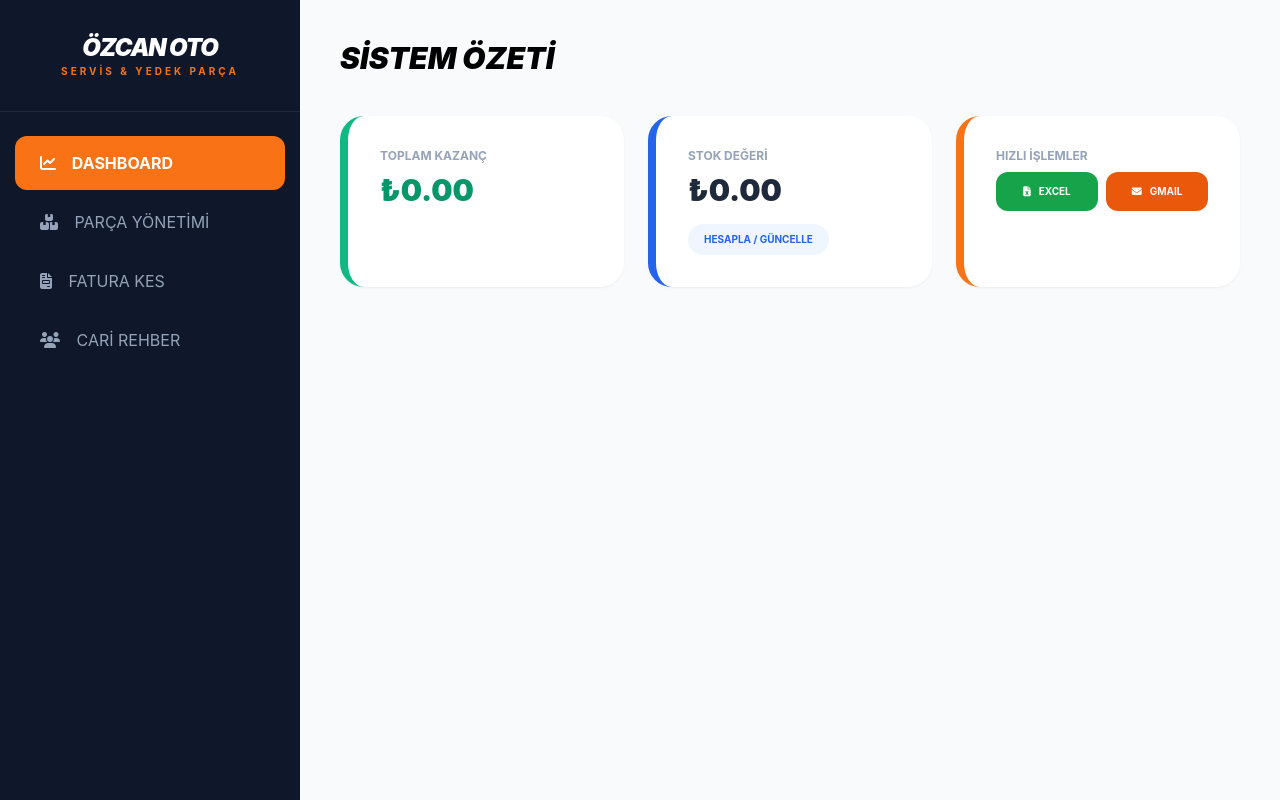
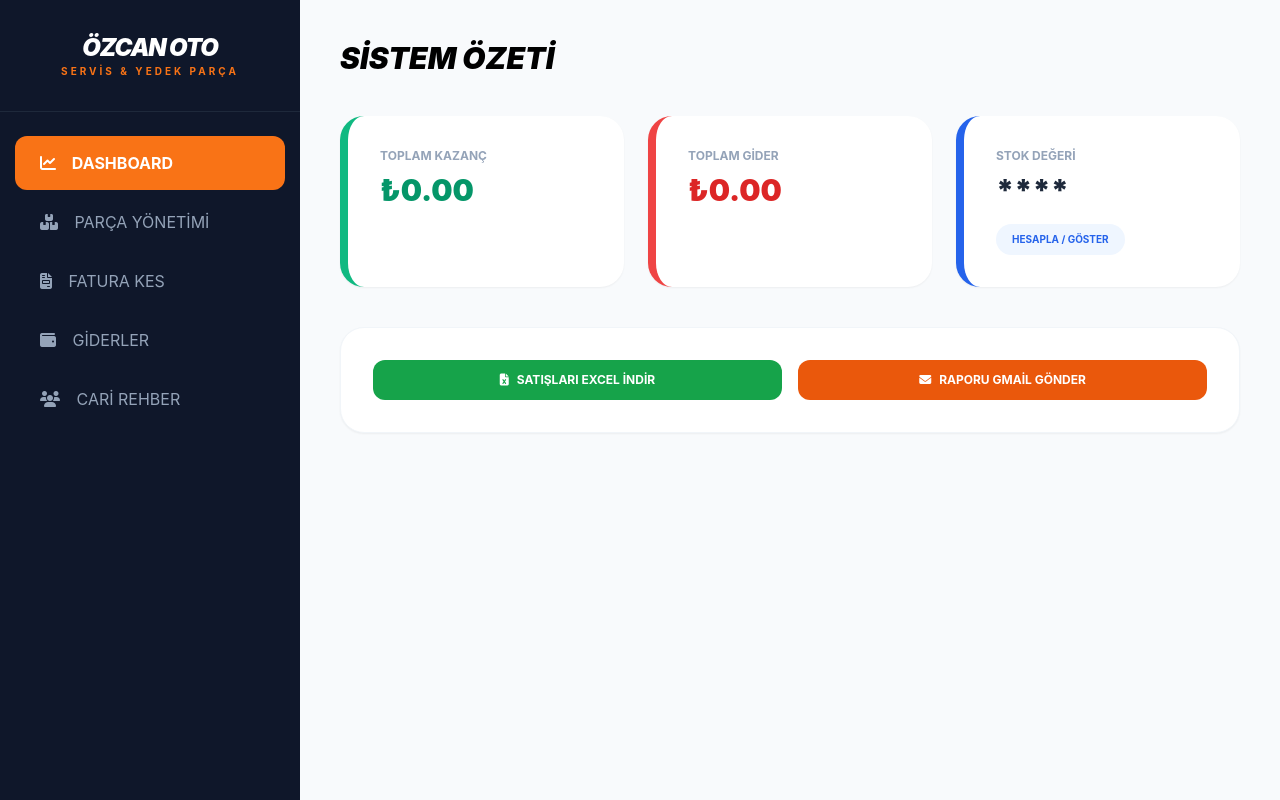
Before and after one commit to erdembctk01-stack/stok-takip-backend, a Flask app: page / in a window 1280 px wide. Run offline with Flask 3, Linux system fonts and the light colour scheme; data that the repository does not hold is empty; some libraries are stand-ins or nearby versions.

Commit message:
Update index.html

```diff
--- a/templates/index.html
+++ b/templates/index.html
@@ -27,6 +27,7 @@
             <div onclick="showPage('dashboard')" id="btn-dashboard" class="sidebar-link sidebar-active"><i class="fas fa-chart-line mr-3"></i> DASHBOARD</div>
             <div onclick="showPage('stok')" id="btn-stok" class="sidebar-link"><i class="fas fa-boxes mr-3"></i> PARÇA YÖNETİMİ</div>
             <div onclick="showPage('fatura')" id="btn-fatura" class="sidebar-link"><i class="fas fa-file-invoice mr-3"></i> FATURA KES</div>
+            <div onclick="showPage('gider')" id="btn-gider" class="sidebar-link"><i class="fas fa-wallet mr-3"></i> GİDERLER</div>
             <div onclick="showPage('cari')" id="btn-cari" class="sidebar-link"><i class="fas fa-users mr-3"></i> CARİ REHBER</div>
         </nav>
     </aside>
@@ -39,18 +40,19 @@
                     <p class="text-xs font-bold text-slate-400 uppercase mb-2">Toplam Kazanç</p>
                     <h3 id="dash-kazanc" class="text-3xl font-black text-emerald-600">₺0,00</h3>
                 </div>
+                <div class="bg-white p-8 rounded-3xl shadow-sm border-l-8 border-red-500">
+                    <p class="text-xs font-bold text-slate-400 uppercase mb-2">Toplam Gider</p>
+                    <h3 id="dash-gider" class="text-3xl font-black text-red-600">₺0,00</h3>
+                </div>
                 <div class="bg-white p-8 rounded-3xl shadow-sm border-l-8 border-blue-600">
                     <p class="text-xs font-bold text-slate-400 uppercase mb-2">Stok Değeri</p>
                     <h3 id="dash-deger" class="text-3xl font-black text-slate-800">****</h3>
-                    <button onclick="hesaplaDashboard()" class="mt-4 text-[10px] bg-blue-50 text-blue-600 px-4 py-2 rounded-full font-bold uppercase">Hesapla / Güncelle</button>
+                    <button onclick="hesaplaDashboard()" class="mt-4 text-[10px] bg-blue-50 text-blue-600 px-4 py-2 rounded-full font-bold uppercase">Hesapla / Göster</button>
                 </div>
-                <div class="bg-white p-8 rounded-3xl shadow-sm border-l-8 border-orange-500">
-                    <p class="text-xs font-bold text-slate-400 uppercase mb-2">Hızlı İşlemler</p>
-                    <div class="flex gap-2 mt-2">
-                        <button onclick="exportExcel('invoices')" class="bg-green-600 text-white p-3 rounded-xl text-[10px] font-bold uppercase flex-1"><i class="fas fa-file-excel mr-2"></i>EXCEL</button>
-                        <button onclick="sendDashboardGmail()" class="bg-orange-600 text-white p-3 rounded-xl text-[10px] font-bold uppercase flex-1"><i class="fas fa-envelope mr-2"></i>GMAIL</button>
-                    </div>
-                </div>
+            </div>
+            <div class="bg-white p-8 rounded-3xl shadow-sm border border-slate-100 flex gap-4">
+                <button onclick="exportExcel('invoices')" class="bg-green-600 text-white px-6 py-3 rounded-xl font-bold uppercase text-xs flex-1"><i class="fas fa-file-excel mr-2"></i>Satışları Excel İndir</button>
+                <button onclick="sendDashboardGmail()" class="bg-orange-600 text-white px-6 py-3 rounded-xl font-bold uppercase text-xs flex-1"><i class="fas fa-envelope mr-2"></i>Raporu Gmail Gönder</button>
             </div>
         </div>
 
@@ -58,11 +60,12 @@
             <div class="bg-white p-8 rounded-3xl shadow-lg mb-8 border border-slate-100">
                 <h3 class="font-bold mb-4 uppercase text-sm">Yeni Parça Ekle</h3>
                 <div class="grid grid-cols-1 md:grid-cols-5 gap-4">
-                    <input id="new-name" type="text" placeholder="Parça Adı" class="p-3 bg-slate-50 rounded-xl border-none outline-none focus:ring-2 ring-orange-500">
-                    <input id="new-code" type="text" placeholder="Parça Kodu" class="p-3 bg-slate-50 rounded-xl border-none outline-none">
-                    <input id="new-cat" type="text" placeholder="Kategori" class="p-3 bg-slate-50 rounded-xl border-none outline-none">
-                    <input id="new-stock" type="number" placeholder="Adet (Boşsa 1)" class="p-3 bg-slate-50 rounded-xl border-none outline-none">
-                    <button onclick="parcaEkle()" class="bg-slate-900 text-white rounded-xl font-bold uppercase text-xs">Kaydet</button>
+                    <input id="new-name" type="text" placeholder="Parça Adı" class="p-3 bg-slate-50 rounded-xl outline-none focus:ring-2 ring-orange-500">
+                    <input id="new-code" type="text" placeholder="Kodu" class="p-3 bg-slate-50 rounded-xl outline-none">
+                    <input id="new-cat" type="text" placeholder="Kategori" class="p-3 bg-slate-50 rounded-xl outline-none">
+                    <input id="new-price" type="text" placeholder="Birim Fiyat (₺)" class="p-3 bg-slate-50 rounded-xl outline-none">
+                    <input id="new-stock" type="number" placeholder="Adet (Boşsa 1)" class="p-3 bg-slate-50 rounded-xl outline-none">
+                    <button onclick="parcaEkle()" class="bg-slate-900 text-white rounded-xl font-bold uppercase text-xs md:col-span-5 py-3">Kaydet</button>
                 </div>
             </div>
             <div class="bg-white rounded-3xl shadow-sm overflow-hidden border">
@@ -75,13 +78,30 @@
             </div>
         </div>
 
+        <div id="page-gider" class="page-content">
+            <h2 class="text-2xl font-bold mb-8 uppercase">Gider Yönetimi</h2>
+            <div class="bg-white p-8 rounded-3xl shadow-lg mb-8 border border-slate-100 grid grid-cols-1 md:grid-cols-3 gap-4">
+                <input id="exp-name" type="text" placeholder="Gider Açıklaması" class="p-3 bg-slate-50 rounded-xl outline-none">
+                <input id="exp-amount" type="text" placeholder="Tutar (₺)" class="p-3 bg-slate-50 rounded-xl outline-none">
+                <button onclick="giderEkle()" class="bg-red-600 text-white rounded-xl font-bold uppercase text-xs">Gider Kaydet</button>
+            </div>
+            <div class="bg-white rounded-3xl shadow-sm overflow-hidden border">
+                <table class="w-full text-left text-sm">
+                    <thead class="bg-slate-50 text-slate-400 font-bold uppercase text-[10px]">
+                        <tr><th class="p-6">Açıklama</th><th class="p-6">Tutar</th><th class="p-6 text-right">İşlem</th></tr>
+                    </thead>
+                    <tbody id="gider-list"></tbody>
+                </table>
+            </div>
+        </div>
+
         <div id="page-fatura" class="page-content">
-            <h2 class="text-2xl font-bold mb-8 uppercase">Satış ve Fatura</h2>
+            <h2 class="text-2xl font-bold mb-8 uppercase">Satış Yap</h2>
             <div class="bg-white p-10 rounded-3xl shadow-xl max-w-2xl space-y-4">
                 <input id="fat-ad" type="text" placeholder="Müşteri Ad Soyad" class="w-full p-4 bg-slate-50 rounded-xl border-none font-bold">
-                <input id="fat-tel" type="text" placeholder="Telefon Numarası" class="w-full p-4 bg-slate-50 rounded-xl border-none font-bold">
+                <input id="fat-tel" type="text" placeholder="Telefon" class="w-full p-4 bg-slate-50 rounded-xl border-none font-bold">
                 <select id="fat-parca" class="w-full p-4 bg-slate-50 rounded-xl border-none font-bold"></select>
-                <input id="fat-adet" type="number" placeholder="Satış Adedi" class="w-full p-4 bg-slate-50 rounded-xl border-none font-bold">
+                <input id="fat-adet" type="number" placeholder="Adet" class="w-full p-4 bg-slate-50 rounded-xl border-none font-bold">
                 <button onclick="faturaKes()" class="w-full bg-orange-600 text-white font-black py-5 rounded-xl shadow-lg hover:bg-orange-700 uppercase">Satışı Kaydet</button>
             </div>
         </div>
@@ -93,13 +113,27 @@
     </main>
 
     <script>
+        // Sayfa Değiştirme
+        function showPage(p) {
+            document.querySelectorAll('.page-content').forEach(s => s.classList.remove('active-section'));
+            document.querySelectorAll('.sidebar-link').forEach(l => l.classList.remove('sidebar-active'));
+            document.getElementById('page-' + p).classList.add('active-section');
+            document.getElementById('btn-' + p).classList.add('sidebar-active');
+
+            if(p === 'stok') yukleStok();
+            if(p === 'cari') yukleCari();
+            if(p === 'gider') yukleGider();
+            if(p === 'dashboard') loadStats();
+        }
+
+        // Stok İşlemleri
         async function yukleStok() {
             const res = await fetch('/api/products');
             const data = await res.json();
             document.getElementById('stok-list').innerHTML = data.map(i => `
                 <tr class="border-t ${i.stock <= 2 ? 'critical' : ''}">
-                    <td class="p-6 font-bold uppercase">${i.name}<br><span class="text-[10px] text-slate-400">${i.code}</span></td>
-                    <td class="p-6 text-xs uppercase font-bold text-slate-500">${i.category}</td>
+                    <td class="p-6 font-bold uppercase">${i.name}<br><span class="text-[10px] text-slate-400">${i.code || '-'}</span></td>
+                    <td class="p-6 text-xs uppercase font-bold text-slate-500">${i.category || '-'}</td>
                     <td class="p-6 text-center">
                         <button onclick="guncelle('${i._id}', 1)" class="text-green-600 font-bold px-2">+</button>
                         <span class="mx-3 font-black text-lg">${i.stock}</span>
@@ -107,7 +141,7 @@
                     </td>
                     <td class="p-6 text-right"><button onclick="sil('${i._id}', 'products')" class="text-slate-300 hover:text-red-500"><i class="fas fa-trash"></i></button></td>
                 </tr>`).join('');
-            document.getElementById('fat-parca').innerHTML = data.map(i => `<option value="${i._id}">${i.name.toUpperCase()} (Kalan: ${i.stock})</option>`).join('');
+            document.getElementById('fat-parca').innerHTML = data.map(i => `<option value="${i._id}">${i.name.toUpperCase()} (Stok: ${i.stock})</option>`).join('');
         }
 
         async function parcaEkle() {
@@ -115,11 +149,17 @@
                 name: document.getElementById('new-name').value,
                 code: document.getElementById('new-code').value,
                 category: document.getElementById('new-cat').value,
+                price: document.getElementById('new-price').value || "0",
                 stock: document.getElementById('new-stock').value
             };
-            if(!data.name) return alert("Parça adı giriniz!");
+            if(!data.name) return alert("Ad gerekli!");
             await fetch('/api/products', {method: 'POST', headers: {'Content-Type': 'application/json'}, body: JSON.stringify(data)});
-            location.reload();
+            // Inputları temizle ve stok sayfasında kal
+            document.getElementById('new-name').value = "";
+            document.getElementById('new-code').value = "";
+            document.getElementById('new-price').value = "";
+            document.getElementById('new-stock').value = "";
+            yukleStok();
         }
 
         async function guncelle(id, miktar) {
@@ -127,6 +167,31 @@
             yukleStok();
         }
 
+        // Gider İşlemleri
+        async function yukleGider() {
+            const res = await fetch('/api/expenses');
+            const data = await res.json();
+            document.getElementById('gider-list').innerHTML = data.map(e => `
+                <tr class="border-t">
+                    <td class="p-6 font-bold">${e.aciklama}</td>
+                    <td class="p-6 text-red-600 font-bold">₺${e.tutar}</td>
+                    <td class="p-6 text-right"><button onclick="sil('${e._id}', 'expenses')" class="text-slate-300 hover:text-red-500"><i class="fas fa-trash"></i></button></td>
+                </tr>`).join('');
+        }
+
+        async function giderEkle() {
+            const data = {
+                aciklama: document.getElementById('exp-name').value,
+                tutar: document.getElementById('exp-amount').value
+            };
+            if(!data.aciklama || !data.tutar) return alert("Eksik bilgi!");
+            await fetch('/api/expenses', {method: 'POST', headers: {'Content-Type': 'application/json'}, body: JSON.stringify(data)});
+            document.getElementById('exp-name').value = "";
+            document.getElementById('exp-amount').value = "";
+            yukleGider();
+        }
+
+        // Fatura / Satış
         async function faturaKes() {
             const data = {
                 ad: document.getElementById('fat-ad').value,
@@ -135,9 +200,31 @@
                 adet: document.getElementById('fat-adet').value || 1,
                 tarih: new Date().toLocaleString('tr-TR')
             };
-            if(!data.ad || !data.tel) return alert("Müşteri bilgileri eksik!");
-            const res = await fetch('/api/fatura-kes', {method: 'POST', headers: {'Content-Type': 'application/json'}, body: JSON.stringify(data)});
-            if(res.ok) { alert("Satış Başarılı!"); location.reload(); }
+            if(!data.ad || !data.tel) return alert("Müşteri bilgisi eksik!");
+            await fetch('/api/fatura-kes', {method: 'POST', headers: {'Content-Type': 'application/json'}, body: JSON.stringify(data)});
+            alert("Satış Kaydedildi!");
+            showPage('dashboard');
+        }
+
+        // Dashboard & Raporlar
+        async function loadStats() {
+            const res = await fetch('/api/dashboard-stats');
+            const stats = await res.json();
+            document.getElementById('dash-kazanc').innerText = stats.kazanc;
+            document.getElementById('dash-gider').innerText = stats.gider;
+        }
+
+        async function hesaplaDashboard() {
+            const res = await fetch('/api/dashboard-stats');
+            const stats = await res.json();
+            document.getElementById('dash-deger').innerText = stats.depo;
+        }
+
+        async function sendDashboardGmail() {
+            const res = await fetch('/api/dashboard-stats');
+            const stats = await res.json();
+            let body = `ÖZCAN OTO RAPOR\nKAZANÇ: ${stats.kazanc}\nGİDER: ${stats.gider}\nSTOK DEĞERİ: ${stats.depo}`;
+            window.location.href = `mailto:?subject=Ozcan Oto Rapor&body=${encodeURIComponent(body)}`;
         }
 
         async function exportExcel(api) {
@@ -145,22 +232,8 @@
             const data = await res.json();
             const ws = XLSX.utils.json_to_sheet(data);
             const wb = XLSX.utils.book_new();
-            XLSX.utils.book_append_sheet(wb, ws, "Rapor");
+            XLSX.utils.book_append_sheet(wb, ws, "Veriler");
             XLSX.writeFile(wb, `OzcanOto_${api}.xlsx`);
-        }
-
-        async function sendDashboardGmail() {
-            const res = await fetch('/api/dashboard-stats');
-            const stats = await res.json();
-            let body = `ÖZCAN OTO RAPOR\nKAZANÇ: ${stats.kazanc}\nSTOK DEĞERİ: ${stats.depo}`;
-            window.location.href = `mailto:?subject=Ozcan Oto Rapor&body=${encodeURIComponent(body)}`;
-        }
-
-        async function hesaplaDashboard() {
-            const res = await fetch('/api/dashboard-stats');
-            const stats = await res.json();
-            document.getElementById('dash-kazanc').innerText = stats.kazanc;
-            document.getElementById('dash-deger').innerText = stats.depo;
         }
 
         async function yukleCari() {
@@ -173,20 +246,13 @@
                 </div>`).join('');
         }
 
-        function showPage(p) {
-            document.querySelectorAll('.page-content').forEach(s => s.classList.remove('active-section'));
-            document.querySelectorAll('.sidebar-link').forEach(l => l.classList.remove('sidebar-active'));
-            document.getElementById('page-' + p).classList.add('active-section');
-            document.getElementById('btn-' + p).classList.add('sidebar-active');
-            if(p === 'stok') yukleStok();
-            if(p === 'cari') yukleCari();
-            if(p === 'dashboard') hesaplaDashboard();
-        }
-
         async function sil(id, col) {
             if(confirm('Silinsin mi?')) {
                 await fetch(`/api/${col}/${id}`, {method: 'DELETE'});
-                location.reload();
+                if(col === 'products') yukleStok();
+                else if(col === 'expenses') yukleGider();
+                else if(col === 'customers') yukleCari();
+                else showPage('dashboard');
             }
         }
 
```
